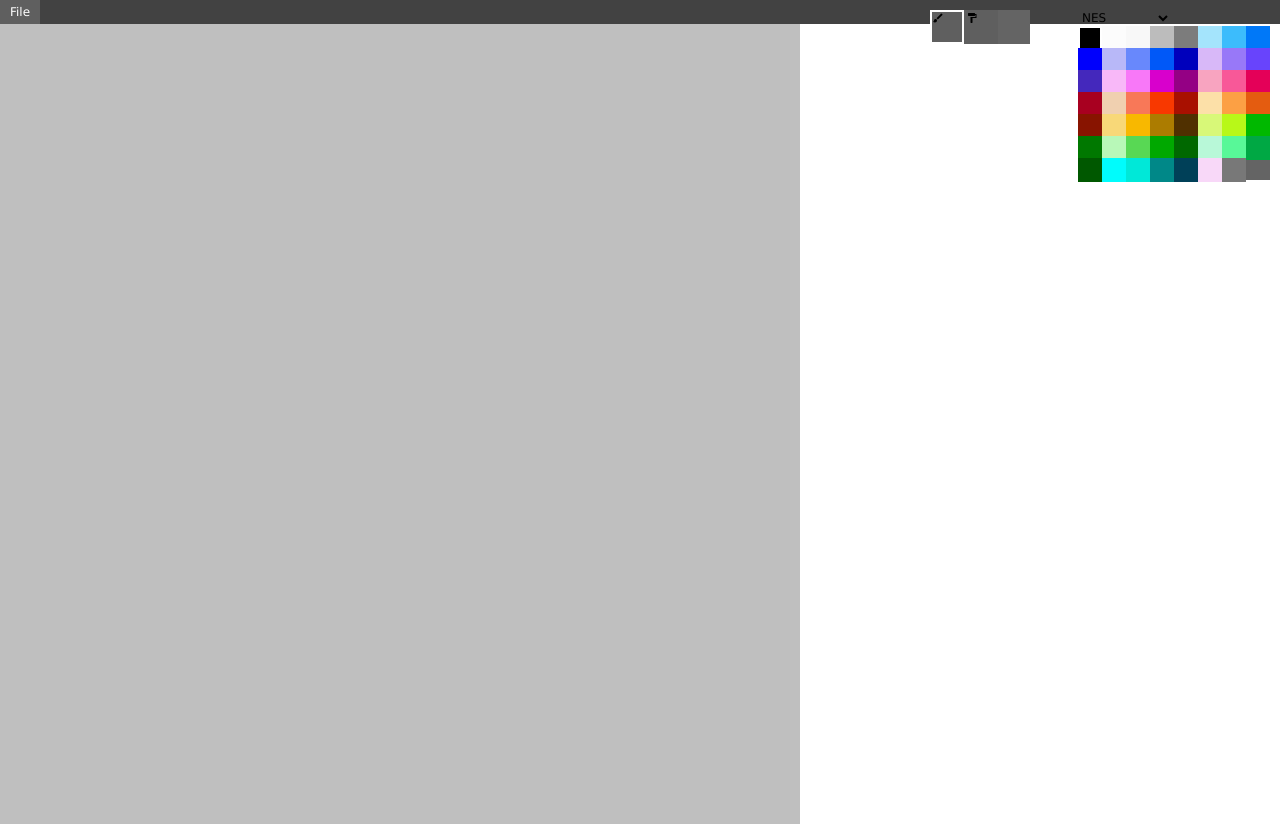
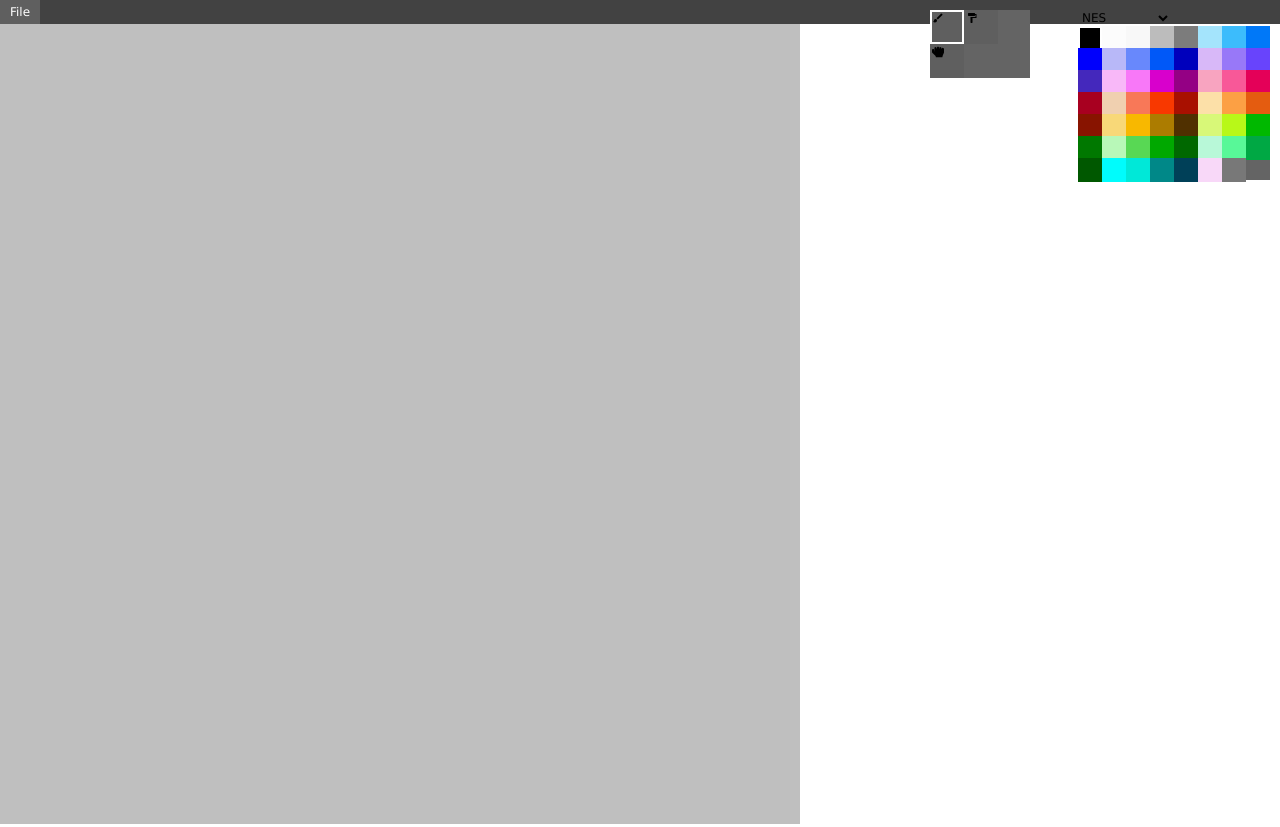
Before and after one commit to ThePaavero/potatoshop, a React (Create React App) app: page / in a window 1280 px wide. Built offline with nearby package versions, Linux system fonts and the light colour scheme.

Commit message:
Added boilerplate for dragging tool.

```diff
--- a/src/App.tsx
+++ b/src/App.tsx
@@ -111,6 +111,7 @@ const App = (): React.JSX.Element => {
           setActivePixelCoordinates,
           setRunningFrameCounter,
           setActiveColor,
+          setActiveTool,
         }}
       />
       <PaletteTool
--- a/src/components/Canvas.tsx
+++ b/src/components/Canvas.tsx
@@ -1,5 +1,5 @@
 import { useEffect, useState } from 'react'
-import { CanvasProps, Coordinates, Pixel, PotatoEventType, InputEvent, Axis, RGBAValue } from '../mainTypes'
+import { CanvasProps, Coordinates, Pixel, PotatoEventType, InputEvent, Axis, RGBAValue, Tool } from '../mainTypes'
 import { translateCoordinatesFromEvent } from '../commonUtils'
 
 const Canvas = ({ data, size, stateVars, appFunctions, keysDown }: CanvasProps): React.JSX.Element => {
@@ -23,11 +23,13 @@ const Canvas = ({ data, size, stateVars, appFunctions, keysDown }: CanvasProps):
     addToHistoryEvents,
     setActivePixelCoordinates,
     setRunningFrameCounter,
+    setActiveTool,
   } = appFunctions
 
   const [cursorCoordinates, setCursorCoordinates] = useState<Coordinates>({ x: 0, y: 0 })
   const [drawStraightLines, setDrawStraightLines] = useState<Axis | undefined>(undefined)
   const [previousCoordinates, setPreviousCoordinates] = useState<Coordinates>()
+  const [previousActiveTool, setPreviousActiveTool] = useState<Tool>(activeTool)
 
   useEffect(() => {
     if (keysDown.includes('x')) {
@@ -36,6 +38,15 @@ const Canvas = ({ data, size, stateVars, appFunctions, keysDown }: CanvasProps):
       setDrawStraightLines('x')
     } else {
       setDrawStraightLines(undefined)
+    }
+
+    if (keysDown.includes(' ')) {
+      setActiveTool('drag')
+      if (activeTool !== 'drag') {
+        setPreviousActiveTool(activeTool)
+      }
+    } else {
+      setActiveTool(previousActiveTool)
     }
     // eslint-disable-next-line react-hooks/exhaustive-deps
   }, [keysDown])
@@ -148,6 +159,7 @@ const Canvas = ({ data, size, stateVars, appFunctions, keysDown }: CanvasProps):
     setPreviousCoordinates(translatedCoordinatesToSet)
     setCursorCoordinates(translatedCoordinatesToSet)
     if (brushActive) {
+      if (activeTool === 'brush') {
         switch (activeBrushType) {
           case 'add':
             addPixel()
@@ -155,6 +167,7 @@ const Canvas = ({ data, size, stateVars, appFunctions, keysDown }: CanvasProps):
           case 'remove':
             removePixel()
             break
+        }
       }
     } else {
       indicateHoveringPixel()
--- a/src/components/ToolTool.tsx
+++ b/src/components/ToolTool.tsx
@@ -1,6 +1,7 @@
 import { Tool } from '../mainTypes'
 import { MdBrush } from '@react-icons/all-files/md/MdBrush'
 import { MdFormatPaint } from '@react-icons/all-files/md/MdFormatPaint'
+import { FaHandRock } from '@react-icons/all-files/fa/FaHandRock'
 
 export interface ToolProps {
   currentTool: Tool
@@ -10,12 +11,13 @@ export interface ToolProps {
 const toolStringsToIcons: any = {
   brush: <MdBrush title="Brush" />,
   fill: <MdFormatPaint title="Fill" />,
+  drag: <FaHandRock title="Drag" />,
 }
 
 const ToolTool = ({ currentTool, setter }: ToolProps): React.JSX.Element => {
   return (
     <div className="tool-tool-wrapper">
-      {['brush', 'fill'].map((toolString) => {
+      {Object.keys(toolStringsToIcons).map((toolString) => {
         return (
           <div
             key={toolString}
--- a/src/mainTypes.ts
+++ b/src/mainTypes.ts
@@ -33,6 +33,7 @@ export type AppFunctions = {
   setActivePixelCoordinates: (arg0: Coordinates) => void
   setRunningFrameCounter: (arg0: number) => void
   setActiveColor: (arg0: RGBAValue) => void
+  setActiveTool: (arg0: Tool) => void
 }
 
 export interface CanvasProps {
@@ -66,4 +67,4 @@ export interface InputEvent {
 
 export type Axis = 'x' | 'y'
 
-export type Tool = 'brush' | 'fill'
+export type Tool = 'brush' | 'fill' | 'drag'
```
Lines whose indentation alone changed are shown as unchanged.
